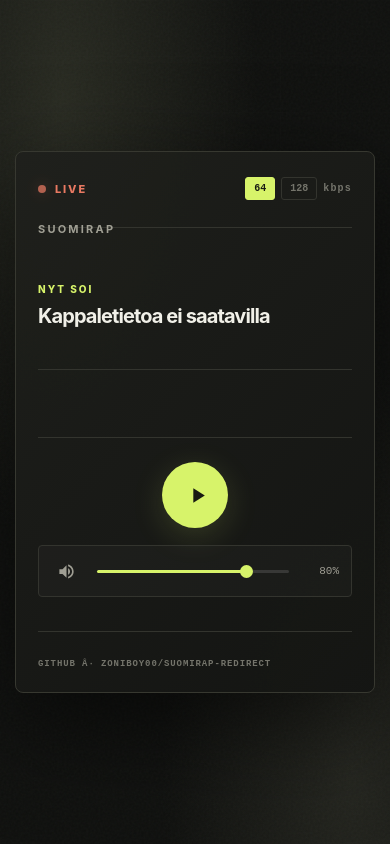
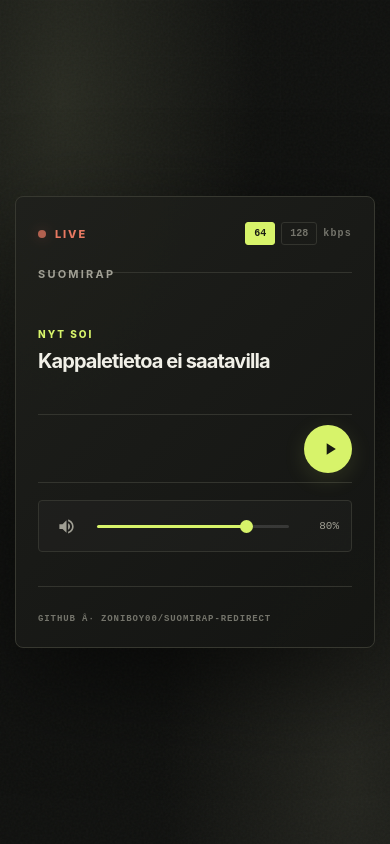
Before and after one commit to ZoniBoy00/suomirap-redirect, a website: page public/index.html in a window 390 px wide. Drawn offline with Linux system fonts and the light colour scheme; no server answers.

Commit message:
fix: align compact playback control with visualizer
- anchor the smaller play button to the visualizer's right edge
- size the control for desktop and mobile layouts

```diff
--- a/public/index.html
+++ b/public/index.html
@@ -39,12 +39,12 @@
   .np-actions a { display:flex;align-items:center;justify-content:center;gap:8px;min-width:112px;padding:10px 14px;text-decoration:none;color:var(--muted);font-size:12px;font-weight:650;background:#ffffff05;border:1px solid var(--line);border-radius:4px;transition:color .2s,border-color .2s,background .2s; }
   .np-actions a:hover { color:var(--accent);border-color:#d7f36a66;background:#d7f36a0a; }
   .np-actions svg { width:15px;height:15px; }
-  .viz-panel { height:90px;display:flex;align-items:center;padding:14px 0;border-bottom:1px solid var(--line); }
+  .viz-panel { height:90px;display:flex;align-items:center;padding:14px 88px 14px 0;border-bottom:1px solid var(--line);position:relative; }
   #viz { width:100%;height:58px;display:block; }
-  .play-wrap { position:relative; inset:auto; transform:none; width:76px;height:76px; margin:22px auto 0; }
-  .play-btn { width:76px;height:76px;display:grid;place-items:center;border:0;border-radius:50%;background:var(--accent);color:#171912;cursor:pointer;box-shadow:0 8px 32px #d7f36a28;transition:transform .2s,background .2s; }
+  .play-wrap { position:absolute; right:0; top:50%; transform:translateY(-50%); width:56px;height:56px;margin:0; }
+  .play-btn { width:56px;height:56px;display:grid;place-items:center;border:0;border-radius:50%;background:var(--accent);color:#171912;cursor:pointer;box-shadow:0 6px 22px #d7f36a20;transition:transform .2s,background .2s; }
   .play-btn:hover { transform:scale(1.06);background:#e4ff83; } .play-btn:active { transform:scale(.96); } .play-btn:focus-visible,.mute-btn:focus-visible,.np-actions a:focus-visible,.volume-slider:focus-visible { outline:2px solid var(--accent);outline-offset:4px; }
-  .play-btn svg { width:29px;height:29px;fill:currentColor; } .play-btn .icon-play { margin-left:4px; } .play-btn .icon-pause {display:none;} .playing .play-btn .icon-play {display:none;} .playing .play-btn .icon-pause {display:block;}
+  .play-btn svg { width:22px;height:22px;fill:currentColor; } .play-btn .icon-play { margin-left:3px; } .play-btn .icon-pause {display:none;} .playing .play-btn .icon-play {display:none;} .playing .play-btn .icon-pause {display:block;}
   .play-ring,.play-pulse {display:none;}
   .volume-row { display:flex;align-items:center;gap:14px;max-width:300px;margin:20px 0 0;padding:10px 12px;background:#ffffff05;border:1px solid var(--line);border-radius:4px; }
   .mute-btn { width:30px;height:30px;display:grid;place-items:center;background:none;border:0;color:var(--muted);cursor:pointer; } .mute-btn:hover {color:var(--text);} .mute-btn svg {width:19px;height:19px;fill:currentColor;}
@@ -54,7 +54,7 @@
   .vol-value {width:34px;text-align:right;color:var(--muted);font:11px ui-monospace,monospace;font-variant-numeric:tabular-nums;}
   .footer { margin-top:34px;padding-top:18px;border-top:1px solid var(--line); } .footer a {color:var(--faint);font:600 9px ui-monospace,monospace;letter-spacing:.1em;text-decoration:none;transition:color .2s;} .footer a:hover {color:var(--accent);}
   [hidden] {display:none!important;}
-  @media(max-width:600px) { body {padding:15px;} .card {padding:25px 22px 22px;} .header {margin-bottom:42px;} .header::before {top:25px;left:22px;transform:translateY(45px);} .np {gap:14px;min-height:100px;padding-bottom:20px;} .np-cover {width:68px;height:68px;} .np-track {font-size:20px;} .np-artist {font-size:13px;} .play-wrap {position:static;transform:none;margin:24px auto 4px;width:66px;height:66px;} .play-btn {width:66px;height:66px;} .play-btn svg {width:25px;height:25px;} .volume-row {margin:17px auto 0;width:100%;max-width:340px;} .np-actions {flex-wrap:wrap;} .np-actions a {flex:1;min-width:95px;padding:10px 8px;} .viz-panel {height:68px;} }
+  @media(max-width:600px) { body {padding:15px;} .card {padding:25px 22px 22px;} .header {margin-bottom:42px;} .header::before {top:25px;left:22px;transform:translateY(45px);} .np {gap:14px;min-height:100px;padding-bottom:20px;} .np-cover {width:68px;height:68px;} .np-track {font-size:20px;} .np-artist {font-size:13px;} .viz-panel {height:68px;padding-right:70px;} .play-wrap {width:48px;height:48px;} .play-btn {width:48px;height:48px;} .play-btn svg {width:20px;height:20px;} .volume-row {margin:17px auto 0;width:100%;max-width:340px;} .np-actions {flex-wrap:wrap;} .np-actions a {flex:1;min-width:95px;padding:10px 8px;} }
   @media(prefers-reduced-motion:reduce) { *,*::before,*::after {scroll-behavior:auto!important;animation:none!important;transition:none!important;} }
 </style>
 </head>
@@ -106,8 +106,6 @@
 
     <div class="viz-panel">
       <canvas id="viz"></canvas>
-    </div>
-
       <div class="play-wrap">
         <div class="play-pulse"></div>
         <div class="play-ring"></div>
@@ -115,6 +113,7 @@
           <svg class="icon-play" viewBox="0 0 24 24"><path d="M8 5v14l11-7z"/></svg>
           <svg class="icon-pause" viewBox="0 0 24 24"><path d="M6 19h4V5H6v14zm8-14v14h4V5h-4z"/></svg>
         </button>
+      </div>
     </div>
 
     <div class="volume-row">
```
Lines whose indentation alone changed are shown as unchanged.
